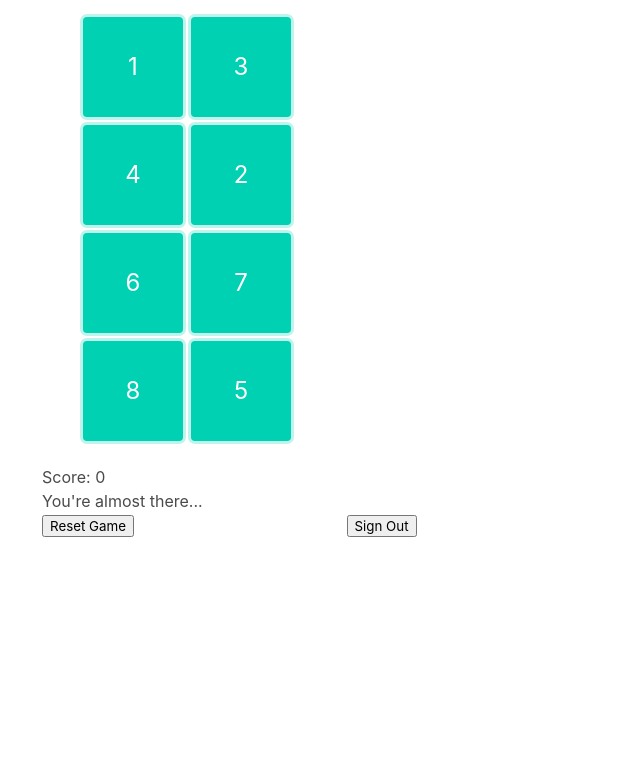
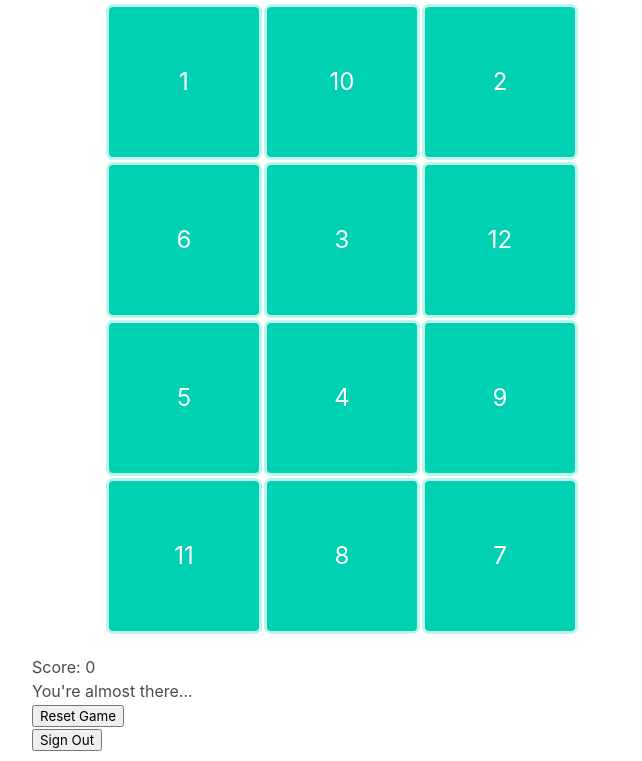
Before and after one commit to harithamohan1/memory-matching, a website with bundled scripts: page entry.html in a window 1280 px wide. Both pictures are taken after a click on the button "Start". Shown: the part 106-867 px from the top of the page, without its empty margins (298-940 px from the left). Before the commit the page ends 800 px from the top, so only its background shows below. Built offline with nearby package versions, Linux system fonts and the light colour scheme; no server answers.

Commit message:
card sizing

```diff
--- a/controller.js
+++ b/controller.js
@@ -23,9 +23,9 @@ export const renderBoard = function(game) {
     console.log("is requestURL working?" + requestURL);
     picAssignment();
     async function picAssignment() {
-        for(let i=1; i<8;i++){
+        for(let i=1; i<12;i++){
             let currURL = await fetchImage();
-            for(let j=0;j<8;j++){
+            for(let j=0;j<12;j++){
                 if(game.board[j].id===i) {
                     game.board[j].url = currURL;
                 }
@@ -67,7 +67,7 @@ export const renderBoard = function(game) {
                 if(!pairsRevealed.includes(game.board[i].pair)) {
                     if(!game.board[i].flipped){
                         // document.getElementById(currentCard).innerHTML = `<i class = "${game.board[i].icon}"></i>`;
-                        document.getElementById(currentCard).innerHTML = `<img src = "${game.board[i].url}"></i>`;
+                        document.getElementById(currentCard).innerHTML = `<img src = "${game.board[i].url}" width="200" height="200"></i>`;
                         game.board[i].flipped = true;
                         flippedCards.push(game.board[i].pair);
                         cardsFlipped.push(currentCard);
--- a/entry.html
+++ b/entry.html
@@ -28,26 +28,57 @@
         <div class="center">
             <div class="choose-theme" id="start-appear">
                 <label for="theme">Select theme:</label>
-                <input type="text" name="theme" id="userTheme" list="themeList">
+                <div class="ac-scroll">
+                    <input type="text" name="theme" id="userTheme" list="themeList">
+                </div>
                 <datalist id="themeList">
+                    <option>Animal</option>
+                    <option>Art</option>
+                    <option>Beach</option>
+                    <option>Computer</option>
+                    <option>Cool</option>
+                    <option>Dog</option>
+                    <option>Everything</option>
+                    <option>Food</option>
+                    <option>Funny</option>
+                    <option>Music</option>
                     <option>Nature</option>
-                    <option>Music</option>
+                    <option>Ocean</option>
+                    <option>Rainbow</option>
+                    <option>Random!</option>
                     <option>Sports</option>
-                    <option>Random!</option>
+                    <option>Summer</option>
+                    <option>Swag</option>
+                    <option>UNC</option>
                 </datalist>
                 <button class="start" id="start-button">Start</button>
             </div>
-        <div class="game-wrapper center" id="game-cards">
+        <div class="game-wrapper" id="game-cards">
         <div class="cards buttons is-centered" >
-            <button class="button is-large is-focused is-primary is-large" style = "height:100px; width:100px" id="1"></button>
-            <button class="button is-large is-focused is-primary is-large" style = "height:100px; width:100px" id="2"></button>
-            <button class="button is-large is-focused is-primary is-medium" style = "height:100px; width:100px" id="3"></button>
-            <button class="button is-large is-focused is-primary is-medium" style = "height:100px; width:100px" id="4"></button>
+            <button class="button is-large is-focused is-primary is-large" style = "height:150px; width:150px" id="1"></button>
+            <button class="button is-large is-focused is-primary is-large" style = "height:150px; width:150px" id="2"></button>
+            <button class="button is-large is-focused is-primary is-medium" style = "height:150px; width:150px" id="3"></button>
+            <button class="button is-large is-focused is-primary is-medium" style = "height:150px; width:150px" id="4"></button>
             <br><p></p>
-            <button class="button is-large is-focused is-primary is-medium" style = "height:100px; width:100px" id="5"></button>
-            <button class="button is-large is-focused is-primary is-medium" style = "height:100px; width:100px" id="6"></button>
-            <button class="button is-large is-focused is-primary is-medium" style = "height:100px; width:100px" id="7"></button>
-            <button class="button is-large is-focused is-primary is-medium" style = "height:100px; width:100px" id="8"></button>
+            <button class="button is-large is-focused is-primary is-medium" style = "height:150px; width:150px" id="5"></button>
+            <button class="button is-large is-focused is-primary is-medium" style = "height:150px; width:150px" id="6"></button>
+            <button class="button is-large is-focused is-primary is-medium" style = "height:150px; width:150px" id="7"></button>
+            <button class="button is-large is-focused is-primary is-medium" style = "height:150px; width:150px" id="8"></button>
+
+            <button class="button is-large is-focused is-primary is-medium" style = "height:150px; width:150px" id="9"></button>
+            <button class="button is-large is-focused is-primary is-medium" style = "height:150px; width:150px" id="10"></button>
+            <button class="button is-large is-focused is-primary is-medium" style = "height:150px; width:150px" id="11"></button>
+            <button class="button is-large is-focused is-primary is-medium" style = "height:150px; width:150px" id="12"></button>
+
+            <!-- <button class="button is-large is-focused is-primary is-medium" style = "height:150px; width:150px" id="13"></button>
+            <button class="button is-large is-focused is-primary is-medium" style = "height:150px; width:150px" id="14"></button>
+            <button class="button is-large is-focused is-primary is-medium" style = "height:150px; width:150px" id="15"></button>
+            <button class="button is-large is-focused is-primary is-medium" style = "height:150px; width:150px" id="16"></button>
+
+            <button class="button is-large is-focused is-primary is-medium" style = "height:150px; width:150px" id="17"></button>
+            <button class="button is-large is-focused is-primary is-medium" style = "height:150px; width:150px" id="18"></button>
+            <button class="button is-large is-focused is-primary is-medium" style = "height:150px; width:150px" id="19"></button>
+            <button class="button is-large is-focused is-primary is-medium" style = "height:150px; width:150px" id="20"></button> -->
 
         </div>
 
@@ -62,11 +93,13 @@
         </div>
         <button id="signOut">Sign Out</button>
         <div id="NASA-pic" class="NASA">
-            <h1>NASA Astronomy Picture of the Day</h1>
-            <h2 id="title"></h2>
-            <p id = "date"></p>
+            <div id="NASA-header" class="center">
+                <h1>NASA Astronomy Picture of the Day</h1>
+                <h2 id="title"></h2>
+                <p id = "date"></p>
+                <img src="" width=300; height=300; id="picture"/>
+            </div>
             <div class="picture-description">
-                <img src="" id="picture"/>
                 <p id="NASA-description"></p>
             </div>
         </div>
--- a/game.js
+++ b/game.js
@@ -3,72 +3,87 @@ export default class Game {
         this.score = 0;
         this.won = false;
         this.over = false;
-        this.board = [
-            {
-                "id": 1,
-                "pair":1,
+        let counter = 1;
+        this.board = [];
+        for(let i=0; i<12; i++){
+            let newTile = {
+                "id":i+1,
+                "pair": counter,
                 "flipped": false,
                 "reveal": false,
-                // "icon": "fas fa-music",
                 "url":"",
-            },
-            {
-                "id": 2,
-                "pair":1,
-                "flipped": false,
-                "reveal": false,
-                // "icon": "fas fa-music",
-                "url":"",
-            },
-            {
-                "id": 3,
-                "pair":2,
-                "flipped": false,
-                "reveal": false,
-                // "icon": "fas fa-home",
-                "url":"",
-            },
-            {
-                "id": 4,
-                "pair":2,
-                "flipped": false,
-                "reveal": false,
-                // "icon": "fas fa-home",
-                "url":"",
-            },
-            {
-                "id": 5,
-                "pair":3,
-                "flipped": false,
-                "reveal": false,
-                // "icon": "fas fa-drum",
-                "url":"",
-            },
-            {
-                "id": 6,
-                "pair":3,
-                "flipped": false,
-                "reveal": false,
-                // "icon": "fas fa-drum",
-                "url":"",
-            },
-            {
-                "id": 7,
-                "pair":4,
-                "flipped": false,
-                "reveal": false,
-                // "icon": "fas fa-trash",
-                "url":"",
-            },
-            {
-                "id": 8,
-                "pair":4,
-                "flipped": false,
-                "reveal": false,
-                // "icon": "fas fa-trash",
-                "url":"",
-            },
-        ];
+            }
+            if(i%2!=0) {
+                counter+=1;
+            }
+            this.board.push(newTile);
+        }
+        // this.board = [
+        //     {
+        //         "id": 1,
+        //         "pair":1,
+        //         "flipped": false,
+        //         "reveal": false,
+        //         // "icon": "fas fa-music",
+        //         "url":"",
+        //     },
+        //     {
+        //         "id": 2,
+        //         "pair":1,
+        //         "flipped": false,
+        //         "reveal": false,
+        //         // "icon": "fas fa-music",
+        //         "url":"",
+        //     },
+        //     {
+        //         "id": 3,
+        //         "pair":2,
+        //         "flipped": false,
+        //         "reveal": false,
+        //         // "icon": "fas fa-home",
+        //         "url":"",
+        //     },
+        //     {
+        //         "id": 4,
+        //         "pair":2,
+        //         "flipped": false,
+        //         "reveal": false,
+        //         // "icon": "fas fa-home",
+        //         "url":"",
+        //     },
+        //     {
+        //         "id": 5,
+        //         "pair":3,
+        //         "flipped": false,
+        //         "reveal": false,
+        //         // "icon": "fas fa-drum",
+        //         "url":"",
+        //     },
+        //     {
+        //         "id": 6,
+        //         "pair":3,
+        //         "flipped": false,
+        //         "reveal": false,
+        //         // "icon": "fas fa-drum",
+        //         "url":"",
+        //     },
+        //     {
+        //         "id": 7,
+        //         "pair":4,
+        //         "flipped": false,
+        //         "reveal": false,
+        //         // "icon": "fas fa-trash",
+        //         "url":"",
+        //     },
+        //     {
+        //         "id": 8,
+        //         "pair":4,
+        //         "flipped": false,
+        //         "reveal": false,
+        //         // "icon": "fas fa-trash",
+        //         "url":"",
+        //     },
+        // ];
         this.size = this.board.length;
         this.setupNewGame();
 
```
Also changed, not shown: style.css (+8 -0 lines).
